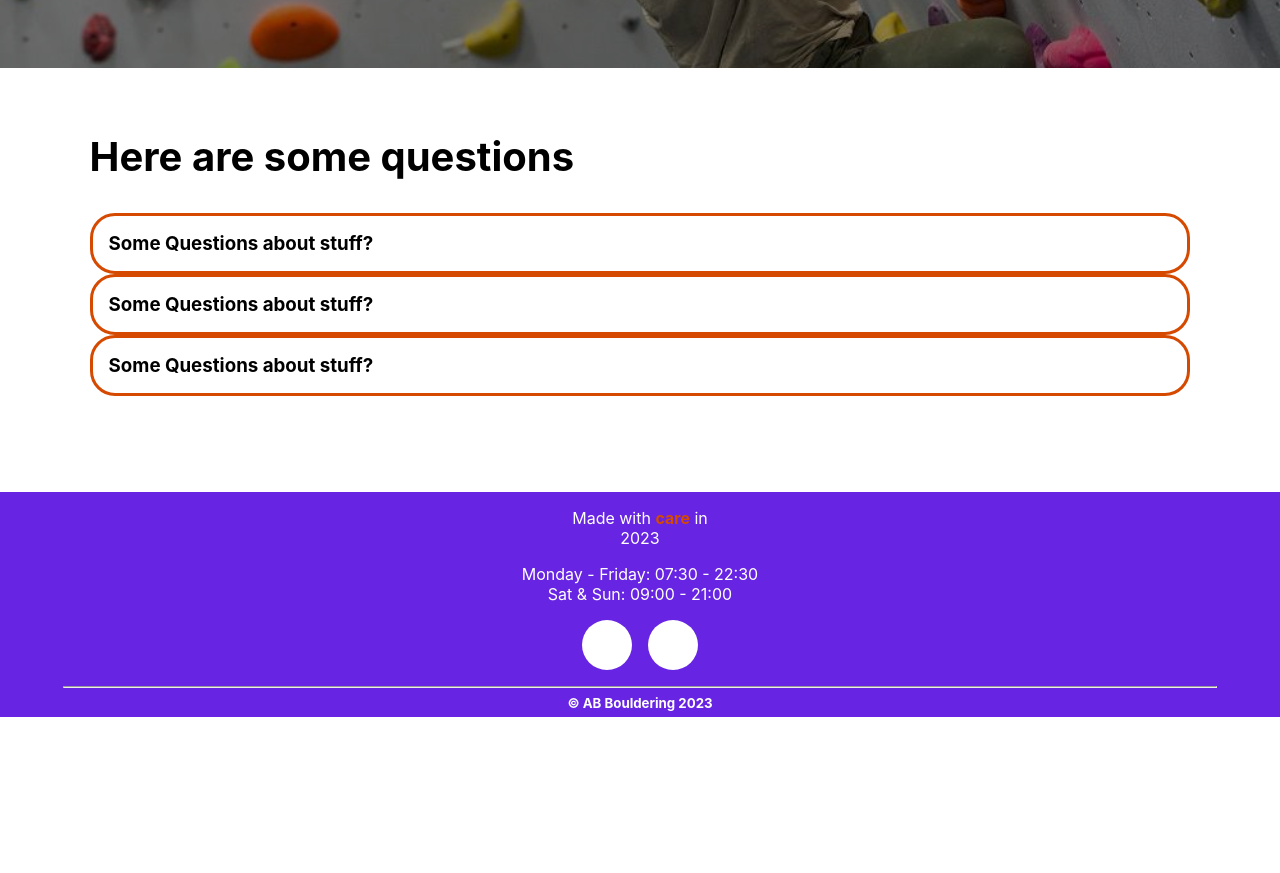
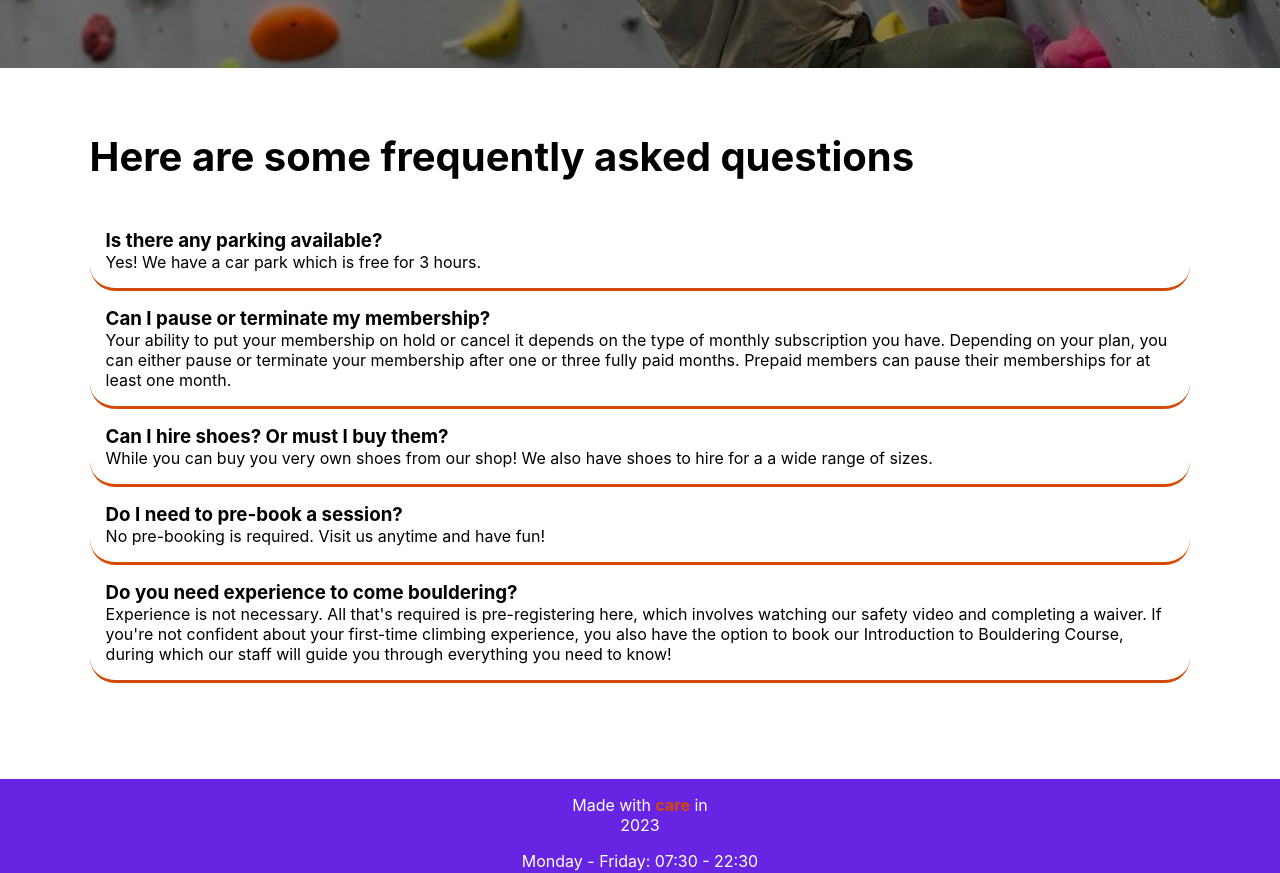
Before and after one commit to WildHeat/bouldering-booking, a React (Create React App) app: page /faq in a window 1280 px wide. Shown: the part 400-1273 px from the top of the page. Before the commit the page ends 1117 px from the top, so only its background shows below. Built offline with nearby package versions, Linux system fonts and the light colour scheme.

Commit message:
finished faq page and added contact page

```diff
--- a/src/App.js
+++ b/src/App.js
@@ -7,6 +7,7 @@ import Footer from "./components/Footer/Footer";
 import ClimbPage from "./components/ClimbPage/ClimbPage";
 import EventsPage from "./components/EventsPage/EventsPage";
 import FaqPage from "./components/FaqPage/FaqPage";
+import ContactPage from "./components/ContactPage/ContactPage";
 
 function App() {
   return (
@@ -17,6 +18,7 @@ function App() {
         <Route path="/climb" element={<ClimbPage />} />
         <Route path="/events" element={<EventsPage />} />
         <Route path="/faq" element={<FaqPage />} />
+        <Route path="/contact" element={<ContactPage />} />
         <Route path="*" element={<NoPage />} />
       </Routes>
       <Footer />
--- /dev/null
+++ b/src/components/ContactPage/ContactPage.js
@@ -0,0 +1,8 @@
+import React from "react";
+import "./ContactPage.css";
+
+const ContactPage = () => {
+  return <div className="contact-page-container">ContactPage</div>;
+};
+
+export default ContactPage;
--- a/src/components/FaqPage/FaqPage.css
+++ b/src/components/FaqPage/FaqPage.css
@@ -11,18 +11,18 @@
 
 .question {
   padding: 1em;
-  border: solid var(--accent-color);
+  border-bottom: solid var(--accent-color);
   border-radius: 25px;
-  transition: all 1s ease 0s;
+  transition: all 1.5s ease 0s;
 }
 
 .answer {
-  display: none;
+  display: flex;
   transition: all 1s ease 0s;
 }
 
 .question:hover {
-  background-color: aqua;
+  background-color: #d68052;
   transform: translateX(20px);
 }
 
--- a/src/components/FaqPage/FaqPage.js
+++ b/src/components/FaqPage/FaqPage.js
@@ -12,19 +12,47 @@ const FaqPage = () => {
         </div>
       </div>
       <div className="faq-content-container">
-        <h1>Here are some questions</h1>
+        <h1>Here are some frequently asked questions</h1>
         <div className="faq-question container">
           <div className="question">
-            <h3>Some Questions about stuff?</h3>
-            <p className="answer">Some answer to the question at hand</p>
+            <h3>Is there any parking available?</h3>
+            <p className="answer">
+              Yes! We have a car park which is free for 3 hours.
+            </p>
           </div>
           <div className="question">
-            <h3>Some Questions about stuff?</h3>
-            <p className="answer">Some answer to the question at hand</p>
+            <h3>Can I pause or terminate my membership?</h3>
+            <p className="answer">
+              Your ability to put your membership on hold or cancel it depends
+              on the type of monthly subscription you have. Depending on your
+              plan, you can either pause or terminate your membership after one
+              or three fully paid months. Prepaid members can pause their
+              memberships for at least one month.
+            </p>
           </div>
           <div className="question">
-            <h3>Some Questions about stuff?</h3>
-            <p className="answer">Some answer to the question at hand</p>
+            <h3>Can I hire shoes? Or must I buy them?</h3>
+            <p className="answer">
+              While you can buy you very own shoes from our shop! We also have
+              shoes to hire for a a wide range of sizes.
+            </p>
+          </div>
+          <div className="question">
+            <h3>Do I need to pre-book a session?</h3>
+            <p className="answer">
+              No pre-booking is required. Visit us anytime and have fun!
+            </p>
+          </div>
+          <div className="question">
+            <h3>Do you need experience to come bouldering?</h3>
+            <p className="answer">
+              Experience is not necessary. All that's required is
+              pre-registering here, which involves watching our safety video and
+              completing a waiver. If you're not confident about your first-time
+              climbing experience, you also have the option to book our
+              Introduction to Bouldering Course, during which our staff will
+              guide you through everything you need to know!
+            </p>
           </div>
         </div>
       </div>
```
Also changed, not shown: src/components/ContactPage/ContactPage.css (added).
